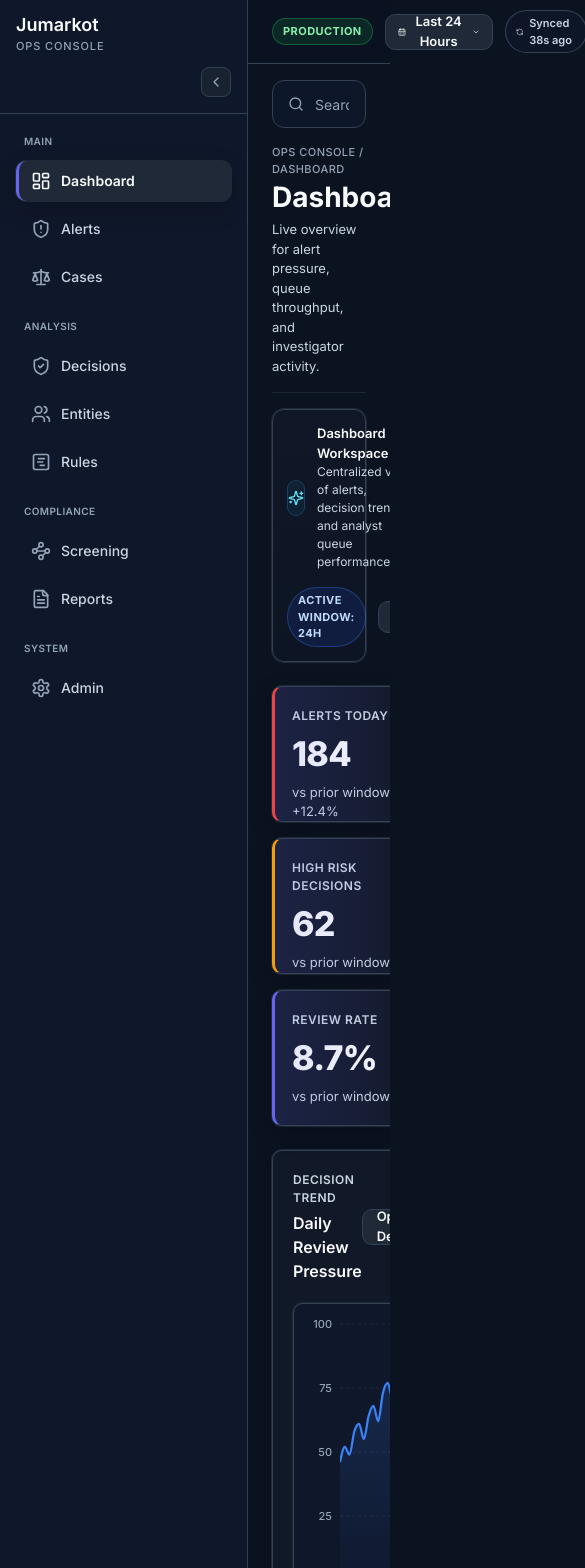
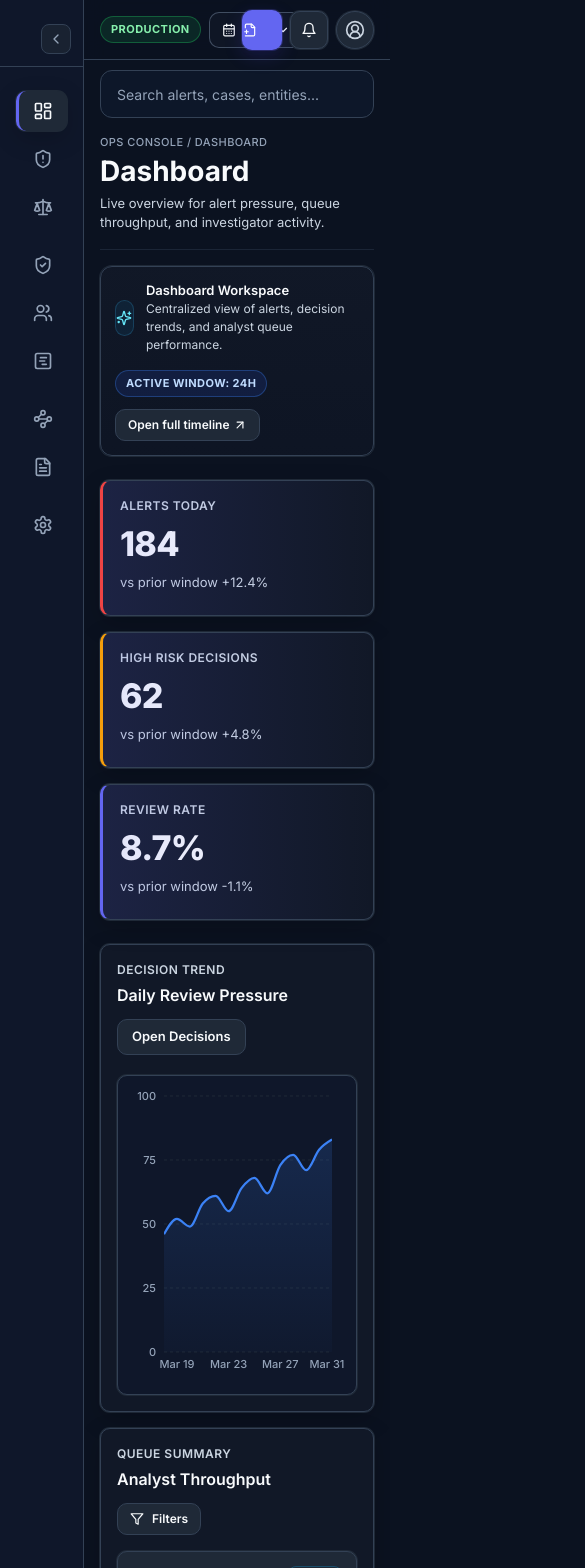
Before and after one commit to Jaybeeexpress/jumarkot-platform, a Next.js app in the folder apps/ops-console/: page / in a window 390 px wide. Shown: the top 1568 px of the page, 585 px wide, since content can reach past the window. Built offline with nearby package versions, Linux system fonts and the light colour scheme.

Commit message:
adjust top action spacing and responsive dashboard controls

```diff
--- a/apps/ops-console/src/app/globals.css
+++ b/apps/ops-console/src/app/globals.css
@@ -91,6 +91,23 @@
     padding: 16px;
   }
 
+  .enterprise-brand-title {
+    font-size: 18px;
+    font-weight: 700;
+    line-height: 1;
+    letter-spacing: 0.01em;
+    color: var(--text-primary);
+  }
+
+  .enterprise-brand-subtitle {
+    margin-top: 4px;
+    font-size: 11px;
+    font-weight: 500;
+    letter-spacing: 0.08em;
+    text-transform: uppercase;
+    color: var(--text-muted);
+  }
+
   .enterprise-sidebar-expanded {
     width: 248px;
   }
@@ -129,6 +146,19 @@
     position: sticky;
     top: 0;
     z-index: 40;
+  }
+
+  .enterprise-controlbar {
+    gap: 12px;
+  }
+
+  .enterprise-controlbar-left,
+  .enterprise-controlbar-right {
+    gap: 12px;
+  }
+
+  .enterprise-controlbar-right {
+    gap: 10px;
   }
 
   .enterprise-page-header {
@@ -203,9 +233,23 @@
   .enterprise-search-input {
     height: 48px;
     border-radius: 12px;
-    padding-left: 42px;
+    padding-left: 16px;
     padding-right: 16px;
     background: #0d1729;
+  }
+
+  .enterprise-search-wrap {
+    position: relative;
+  }
+
+  .enterprise-search-input:hover {
+    border-color: #3f4d66;
+    background: #10203a;
+  }
+
+  .enterprise-search-input:focus {
+    border-color: #60a5fa;
+    box-shadow: 0 0 0 1px #60a5fa, 0 0 0 4px rgba(59, 130, 246, 0.16);
   }
 
   .enterprise-input::placeholder {
@@ -306,6 +350,37 @@
     font-weight: 600;
   }
 
+  .enterprise-control-pill {
+    border-color: rgba(71, 85, 105, 0.9);
+    background: rgba(17, 24, 39, 0.85);
+  }
+
+  .enterprise-control-pill:hover {
+    border-color: #475569;
+    background: rgba(23, 34, 56, 0.95);
+  }
+
+  .enterprise-create-case-btn {
+    box-shadow: 0 0 0 1px rgba(99, 102, 241, 0.25), 0 6px 18px rgba(67, 56, 202, 0.22);
+  }
+
+  .enterprise-create-case-btn:hover {
+    transform: translateY(-1px);
+    box-shadow: 0 0 0 1px rgba(99, 102, 241, 0.4), 0 10px 24px rgba(67, 56, 202, 0.3);
+  }
+
+  .enterprise-icon-action-btn,
+  .enterprise-avatar-action-btn {
+    box-shadow: 0 0 0 1px #1f2937;
+  }
+
+  .enterprise-icon-action-btn:hover,
+  .enterprise-avatar-action-btn:hover {
+    border-color: #475569;
+    box-shadow: 0 0 0 1px #334155, 0 8px 20px rgba(0, 0, 0, 0.22);
+    transform: translateY(-1px);
+  }
+
   .enterprise-label {
     font-size: 12px;
     font-weight: 600;
@@ -343,6 +418,18 @@
 
   .enterprise-table tbody tr:hover {
     background: var(--hover-surface);
+  }
+
+  .enterprise-nav-item {
+    box-shadow: inset 0 0 0 1px transparent;
+  }
+
+  .enterprise-nav-item:hover {
+    box-shadow: inset 0 0 0 1px #334155;
+  }
+
+  .enterprise-nav-item-active {
+    background: linear-gradient(90deg, rgba(30, 64, 175, 0.2), rgba(30, 41, 59, 0.75));
   }
 
   .enterprise-metric-card {
@@ -618,6 +705,54 @@
   }
 
   @media (max-width: 767px) {
+    .enterprise-topbar {
+      height: 60px;
+    }
+
+    .enterprise-controlbar-left {
+      gap: 8px;
+    }
+
+    .enterprise-controlbar-right {
+      gap: 8px;
+    }
+
+    .enterprise-create-case-btn {
+      width: 40px;
+      padding-left: 0;
+      padding-right: 0;
+    }
+
+    .enterprise-icon-action-btn,
+    .enterprise-avatar-action-btn {
+      height: 38px;
+      width: 38px;
+    }
+
+    .enterprise-sidebar-expanded {
+      width: 84px;
+    }
+
+    .enterprise-sidebar-brand {
+      padding: 12px;
+    }
+
+    .enterprise-brand-title,
+    .enterprise-brand-subtitle {
+      display: none;
+    }
+
+    .enterprise-sidebar nav .enterprise-label,
+    .enterprise-sidebar nav a span {
+      display: none;
+    }
+
+    .enterprise-sidebar nav a {
+      justify-content: center;
+      padding-left: 0;
+      padding-right: 0;
+    }
+
     .enterprise-page-header {
       min-height: 0;
       padding-bottom: 16px;
@@ -629,5 +764,14 @@
       justify-content: center;
       padding: 14px;
     }
+
+    .enterprise-card-dense {
+      padding: 16px;
+    }
+
+    .content-max {
+      padding-left: 16px;
+      padding-right: 16px;
+    }
   }
 }
--- a/apps/ops-console/src/app/page.tsx
+++ b/apps/ops-console/src/app/page.tsx
@@ -71,7 +71,7 @@ export default function DashboardPage() {
               <p className="text-[12px] text-secondary">Centralized view of alerts, decision trends, and analyst queue performance.</p>
             </div>
           </div>
-          <div className="flex items-center gap-3 text-[12px] text-muted">
+          <div className="flex flex-wrap items-center gap-3 text-[12px] text-muted">
             <span className="enterprise-chip enterprise-chip-info">Active Window: 24h</span>
             <button type="button" className="enterprise-button enterprise-button-secondary h-8 gap-1 px-3 text-[12px]">
               Open full timeline
@@ -88,7 +88,7 @@ export default function DashboardPage() {
 
         <div className="app-grid">
           <section className="enterprise-card-dense row-span-8 min-h-[420px]">
-            <div className="mb-5 flex items-center justify-between">
+            <div className="mb-5 flex flex-wrap items-center justify-between gap-3">
               <div>
                 <div className="enterprise-label">Decision Trend</div>
                 <h3 className="mt-1">Daily Review Pressure</h3>
@@ -99,7 +99,7 @@ export default function DashboardPage() {
           </section>
 
           <section className="enterprise-card-dense row-span-4 min-h-[420px]">
-            <div className="mb-4 flex items-center justify-between">
+            <div className="mb-4 flex flex-wrap items-center justify-between gap-3">
               <div>
                 <div className="enterprise-label">Queue Summary</div>
                 <h3 className="mt-1">Analyst Throughput</h3>
@@ -125,7 +125,7 @@ export default function DashboardPage() {
 
         <div className="app-grid">
           <section className="enterprise-card-dense row-span-8 min-h-[360px]">
-            <div className="mb-4 flex items-center justify-between">
+            <div className="mb-4 flex flex-wrap items-center justify-between gap-3">
               <div>
                 <div className="enterprise-label">Recent Alerts</div>
                 <h3 className="mt-1">Analyst Queue</h3>
@@ -136,7 +136,7 @@ export default function DashboardPage() {
           </section>
 
           <section className="enterprise-card-dense row-span-4 min-h-[360px]">
-            <div className="mb-4 flex items-center justify-between">
+            <div className="mb-4 flex flex-wrap items-center justify-between gap-3">
               <div>
                 <div className="enterprise-label">Case Activity</div>
                 <h3 className="mt-1">Latest Investigator Actions</h3>
--- a/apps/ops-console/src/components/layout/AppShell.tsx
+++ b/apps/ops-console/src/components/layout/AppShell.tsx
@@ -17,7 +17,6 @@ import {
   GanttChartSquare,
   LayoutDashboard,
   Scale,
-  Search,
   Settings,
   ShieldAlert,
   ShieldCheck,
@@ -107,8 +106,8 @@ export function AppShell({ title, breadcrumb, subtitle, children, rightPanel }:
       <aside className={clsx('enterprise-sidebar', collapsed ? 'enterprise-sidebar-collapsed' : 'enterprise-sidebar-expanded')}>
         <div className="enterprise-sidebar-brand">
           <div className={clsx('overflow-hidden', collapsed && 'hidden')}>
-            <div className="text-[18px] font-semibold leading-none text-primary">Jumarkot</div>
-            <div className="mt-1 text-[11px] font-medium uppercase tracking-[0.08em] text-muted">Ops Console</div>
+            <div className="enterprise-brand-title">Jumarkot</div>
+            <div className="enterprise-brand-subtitle">Ops Console</div>
           </div>
           <div className={clsx('mt-3 flex', collapsed ? 'justify-center' : 'justify-end')}>
             <button
@@ -143,9 +142,9 @@ export function AppShell({ title, breadcrumb, subtitle, children, rightPanel }:
                         key={item.href}
                         href={item.href}
                         className={clsx(
-                          'flex h-10 items-center gap-[10px] rounded-[10px] border-l-[3px] px-3 text-[14px] font-medium transition-all duration-150 ease-in',
+                          'enterprise-nav-item flex h-10 items-center gap-[10px] rounded-[10px] border-l-[3px] px-3 text-[14px] font-medium transition-all duration-150 ease-in',
                           active
-                            ? 'border-l-[var(--brand-primary)] bg-panel text-primary font-semibold shadow-[0_0_0_1px_#1F2937,0_8px_24px_rgba(0,0,0,0.18)]'
+                            ? 'enterprise-nav-item-active border-l-[var(--brand-primary)] bg-panel text-primary font-semibold shadow-[0_0_0_1px_#1F2937,0_8px_24px_rgba(0,0,0,0.18)]'
                             : 'border-l-transparent text-secondary hover:bg-[#1E293B] hover:text-primary',
                           !collapsed && isSidebarAnimating && sequenceIndex < totalNavItems && 'enterprise-nav-reveal',
                           !collapsed && isSidebarAnimating && delayClass,
@@ -166,38 +165,39 @@ export function AppShell({ title, breadcrumb, subtitle, children, rightPanel }:
 
       <div className="flex min-w-0 flex-1 flex-col">
         <header className="enterprise-topbar enterprise-topbar-sticky flex items-center">
-          <div className="content-max flex h-full items-center justify-between gap-4">
-            <div className="flex items-center gap-3">
+          <div className="content-max enterprise-controlbar flex h-full items-center justify-between gap-4">
+            <div className="enterprise-controlbar-left flex min-w-0 items-center gap-3">
               <span className="enterprise-chip enterprise-chip-success">Production</span>
-              <button type="button" className="enterprise-button enterprise-button-secondary h-9 gap-2 px-3">
+              <button type="button" className="enterprise-button enterprise-button-secondary enterprise-control-pill h-9 gap-2 px-3">
                 <CalendarDays className="h-3.5 w-3.5" />
-                Last 24 Hours
+                <span className="hidden sm:inline">Last 24 Hours</span>
+                <span className="sm:hidden">24h</span>
                 <ChevronDown className="h-3.5 w-3.5" />
               </button>
-              <span className="enterprise-chip enterprise-chip-neutral">
+              <span className="enterprise-chip enterprise-chip-neutral hidden md:inline-flex">
                 <RefreshCcw className="h-3.5 w-3.5" />
                 Synced 38s ago
               </span>
             </div>
 
-            <div className="flex items-center gap-3">
+            <div className="enterprise-controlbar-right flex items-center">
               <button
                 type="button"
-                className="h-10 items-center gap-2 rounded-[10px] border border-[rgba(99,102,241,0.4)] bg-[var(--brand-primary)] px-3 text-[12px] font-semibold text-white transition-all duration-150 ease-in hover:bg-[var(--brand-hover)] inline-flex"
+                className="enterprise-create-case-btn inline-flex h-10 items-center gap-2 rounded-[10px] border border-[rgba(99,102,241,0.4)] bg-[var(--brand-primary)] px-3 text-[12px] font-semibold text-white transition-all duration-150 ease-in hover:bg-[var(--brand-hover)]"
               >
                 <FilePlus2 className="h-3.5 w-3.5" />
-                Create Case
+                <span className="hidden sm:inline">Create Case</span>
               </button>
               <button
                 type="button"
-                className="enterprise-button enterprise-button-secondary h-10 w-10 px-0"
+                className="enterprise-button enterprise-button-secondary enterprise-icon-action-btn h-10 w-10 px-0"
                 aria-label="Notifications"
               >
                 <Bell className="h-4 w-4" />
               </button>
               <button
                 type="button"
-                className="flex h-10 w-10 items-center justify-center rounded-full border border-light bg-panel text-secondary transition-all duration-150 ease-in hover:bg-[#243245] hover:text-primary"
+                className="enterprise-avatar-action-btn flex h-10 w-10 items-center justify-center rounded-full border border-light bg-panel text-secondary transition-all duration-150 ease-in hover:bg-[#243245] hover:text-primary"
                 aria-label="Profile"
               >
                 <UserCircle2 className="h-5 w-5" />
@@ -207,10 +207,9 @@ export function AppShell({ title, breadcrumb, subtitle, children, rightPanel }:
         </header>
 
         <div className="flex-1 overflow-auto">
-          <div className="content-max pb-6 pt-4">
+          <div className="content-max pb-6 pt-[10px]">
             <div className="mb-4">
-              <label className="relative block w-full">
-                <Search className="pointer-events-none absolute left-4 top-1/2 h-4 w-4 -translate-y-1/2 text-muted" />
+              <label className="enterprise-search-wrap relative block w-full">
                 <input
                   className="enterprise-input enterprise-search-input"
                   placeholder="Search alerts, cases, entities..."
```
